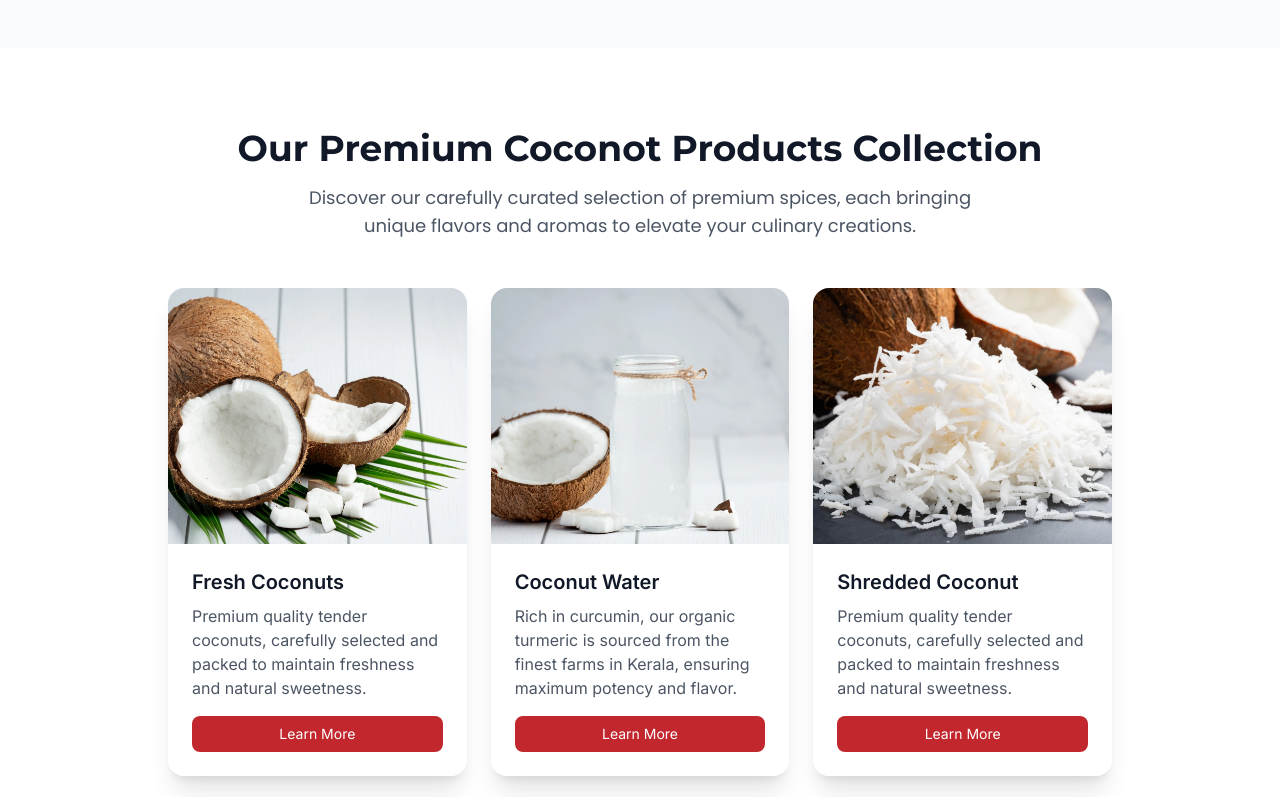
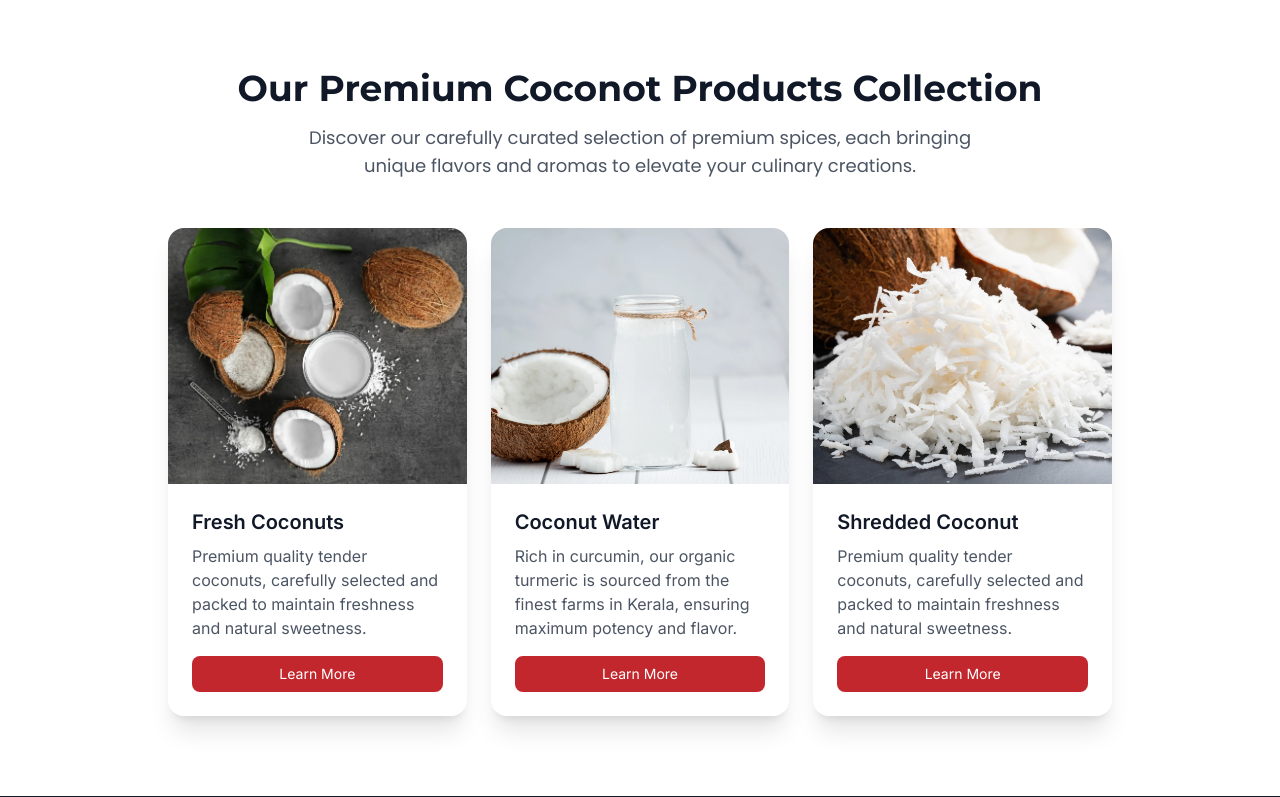
Before and after one commit to KAIZRAKHI/gulffresh, a plain HTML site: page coconut.html in a window 1280 px wide. Shown: the part 988-1785 px from the top of the page. Drawn offline with nearby package versions, Linux system fonts and the light colour scheme.

Commit message:
Update coconut.html

```diff
--- a/coconut.html
+++ b/coconut.html
@@ -389,12 +389,12 @@
           >
             Coconut Products
           </h1>
-          <p
+          <!-- <p
             class="text-gray-100 text-lg sm:text-xl mb-8 font-medium font-poppins"
           >
             Lorem ipsum dolor sit amet consectetur adipisicing elit. Quisquam,
             quos.
-          </p>
+          </p> -->
         </div>
       </div>
     </section>
@@ -549,7 +549,7 @@
             >
               <div class="product-image-container">
                 <img
-                  src="/images/coconut.webp"
+                  src="/images/coconut-products.webp"
                   alt="Premium Red Chilli"
                   class="product-image w-full h-64 object-cover"
                 />
```
